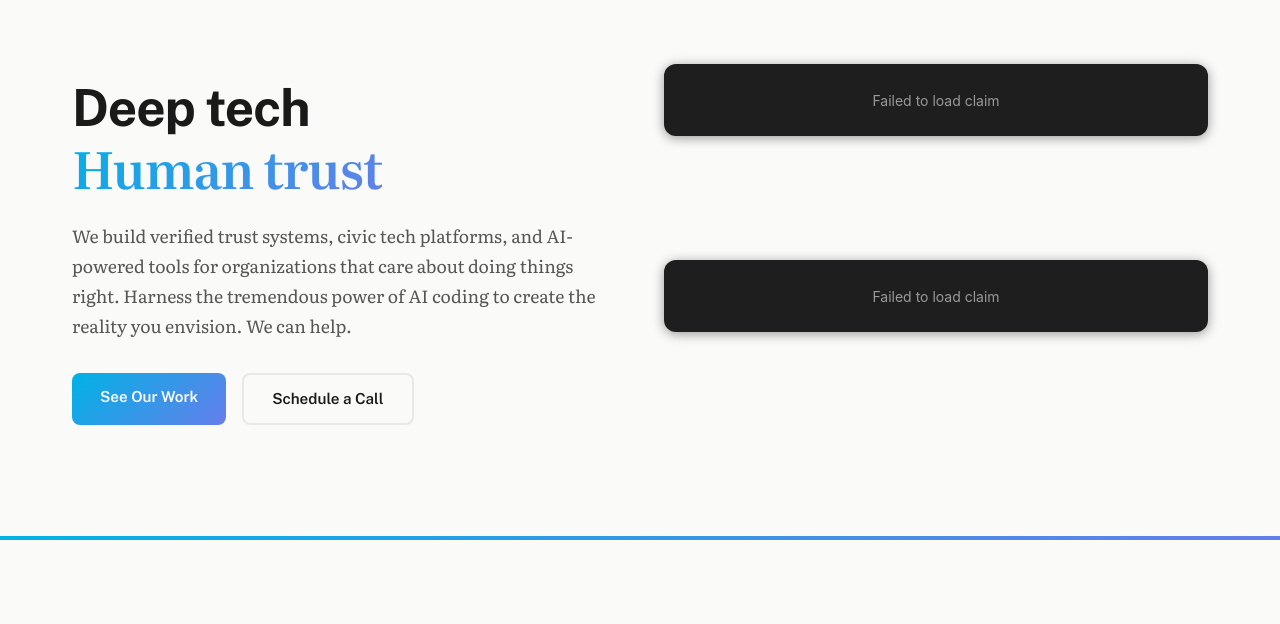
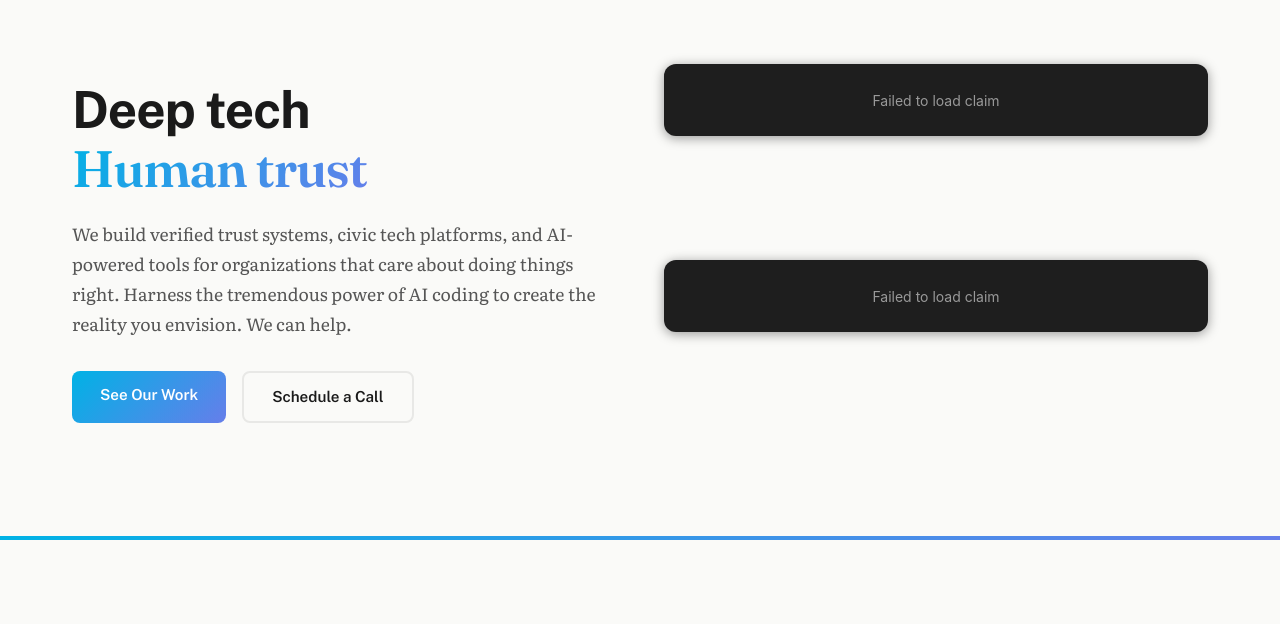
Before and after one commit to Cooperation-org/site-linkedtrust-us, a Django app: page / in a window 1280 px wide. Shown: the part 61-685 px from the top of the page. Run offline with Django 5.2, Linux system fonts and the light colour scheme; data that the repository does not hold is empty.

Commit message:
Hero: 'Human trust' in Fraunces, upright; body text unchanged
Co-Authored-By: Claude Fable 5.1 <noreply@anthropic.com>
Claude-Session: https://claude.ai/code/session_01PybVMzLtvV2FSZAibRU7Ts

```diff
--- a/static/css/fonts.css
+++ b/static/css/fonts.css
@@ -256,3 +256,23 @@
   src: url(../fonts/publicsans-normal-latin.woff2) format('woff2');
   unicode-range: U+0000-00FF, U+0131, U+0152-0153, U+02BB-02BC, U+02C6, U+02DA, U+02DC, U+0304, U+0308, U+0329, U+2000-206F, U+20AC, U+2122, U+2191, U+2193, U+2212, U+2215, U+FEFF, U+FFFD;
 }
+
+/* Fraunces (variable, self-hosted from Google Fonts, 2026-09-07): hero 'Human trust' only */
+/* latin-ext */
+@font-face {
+  font-family: 'Fraunces';
+  font-style: normal;
+  font-weight: 400 700;
+  font-display: swap;
+  src: url(../fonts/fraunces-normal-latin-ext.woff2) format('woff2');
+  unicode-range: U+0100-02BA, U+02BD-02C5, U+02C7-02CC, U+02CE-02D7, U+02DD-02FF, U+0304, U+0308, U+0329, U+1D00-1DBF, U+1E00-1E9F, U+1EF2-1EFF, U+2020, U+20A0-20AB, U+20AD-20C0, U+2113, U+2C60-2C7F, U+A720-A7FF;
+}
+/* latin */
+@font-face {
+  font-family: 'Fraunces';
+  font-style: normal;
+  font-weight: 400 700;
+  font-display: swap;
+  src: url(../fonts/fraunces-normal-latin.woff2) format('woff2');
+  unicode-range: U+0000-00FF, U+0131, U+0152-0153, U+02BB-02BC, U+02C6, U+02DA, U+02DC, U+0304, U+0308, U+0329, U+2000-206F, U+20AC, U+2122, U+2191, U+2193, U+2212, U+2215, U+FEFF, U+FFFD;
+}
--- a/static/css/site.css
+++ b/static/css/site.css
@@ -44,6 +44,8 @@
 
     /* Type — interface in the sans, people in the serif */
     --font-prose: 'Literata', Georgia, serif;
+    --font-display: 'Fraunces', Georgia, serif;   /* hero 'Human trust' only */
+    --font-display: 'Fraunces', Georgia, serif;   /* hero 'Human trust' only */
     --font-ui: 'Public Sans', -apple-system, BlinkMacSystemFont, 'Segoe UI', Helvetica, Arial, sans-serif;
     --font-mono: 'JetBrains Mono', 'Fira Code', 'Consolas', monospace;
 }
@@ -1588,7 +1590,7 @@ details p {
 
 /* Tagline: same size and color, only the typeface changes */
 .hero-text h1 .tech  { font-family: var(--font-ui);    font-weight: 700; }
-.hero-text h1 .human { font-family: var(--font-prose); font-weight: 600; }
+.hero-text h1 .human { font-family: var(--font-display); font-weight: 600; }
 
 /* Page ledes are prose too */
 .section-title + p,
--- a/website/templates/base.html
+++ b/website/templates/base.html
@@ -88,6 +88,8 @@
     <!-- Fonts (self-hosted; preload the render-critical weights) -->
     <link rel="preload" as="font" type="font/woff2" href="{% static 'fonts/publicsans-normal-latin.woff2' %}" crossorigin>
     <link rel="preload" as="font" type="font/woff2" href="{% static 'fonts/literata-normal-latin.woff2' %}" crossorigin>
+    {% if request.resolver_match.url_name == 'home' %}<link rel="preload" as="font" type="font/woff2" href="{% static 'fonts/fraunces-normal-latin.woff2' %}" crossorigin>{% endif %}
+    {% if request.resolver_match.url_name == 'home' %}<link rel="preload" as="font" type="font/woff2" href="{% static 'fonts/fraunces-normal-latin.woff2' %}" crossorigin>{% endif %}
     <link rel="stylesheet" href="{% static 'css/fonts.css' %}">
 
     <!-- Icons (self-hosted Font Awesome 6.5.1) -->
```
Also changed, not shown: static/fonts/fraunces-normal-latin-ext.woff2 (added), static/fonts/fraunces-normal-latin.woff2 (added).
